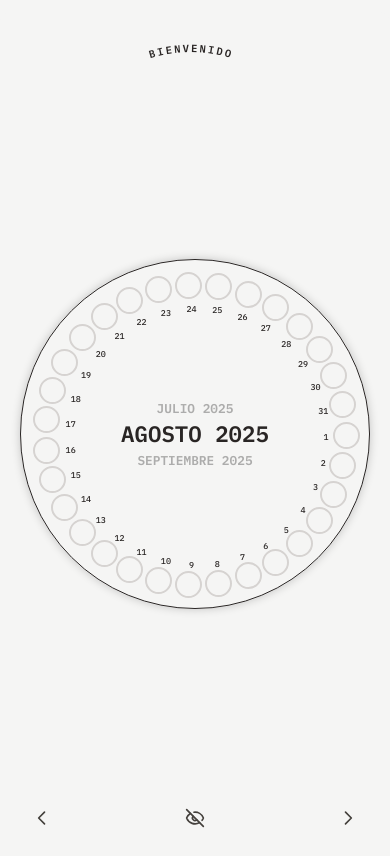
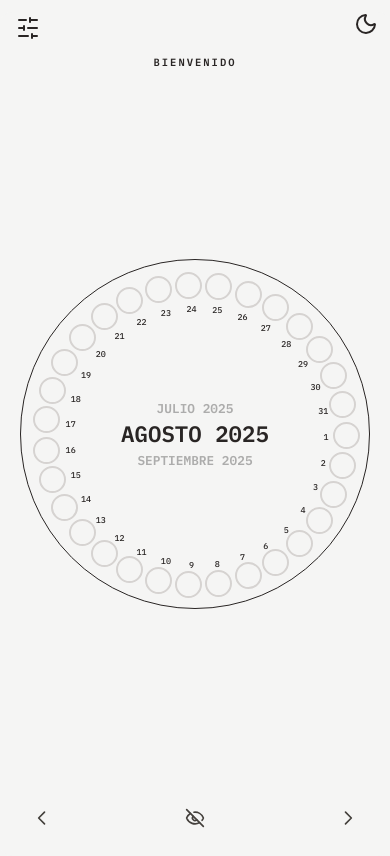
Before and after one commit to DiegoParadiso/recurnote, a React (Vite) app in the folder frontend/: page / in a window 390 px wide. Built offline with nearby package versions, Linux system fonts and the light colour scheme.

Commit message:
Refactor(ui): Cambio de jerarquías en visualización (z-index's), disposición visual de íconos para dispositivos pequeños

```diff
--- a/frontend/src/components/Circles/CircleLarge/CircleBackgroundText.jsx
+++ b/frontend/src/components/Circles/CircleLarge/CircleBackgroundText.jsx
@@ -1,9 +1,39 @@
 import React from 'react';
+import useWindowDimensions from '../../../hooks/useWindowDimensions'; // Asegurate que tenés este hook
 
 export default function CircleBackgroundText({ circleSize, radius, displayText }) {
+  const { width } = useWindowDimensions();
+  const isSmallScreen = width <= 640;
+
   const cx = circleSize / 2;
   const cy = circleSize / 2;
 
+  if (isSmallScreen) {
+    // Texto recto centrado en móviles
+    return (
+      <div
+        style={{
+          position: 'absolute',
+          top: '6%',
+          left: '50%',
+          transform: 'translate(-50%, -50%)',
+          pointerEvents: 'none',
+          zIndex: 10,
+          color: 'var(--color-text-primary)',
+          fontFamily: 'IBM Plex Mono, monospace',
+          fontSize: circleSize * 0.03,
+          letterSpacing: 2,
+          fontWeight: 600,
+          textAlign: 'center',
+          width: '100%',
+        }}
+      >
+        {displayText.toUpperCase()}
+      </div>
+    );
+  }
+
+  // Texto arqueado en pantallas grandes
   return (
     <div
       style={{
--- a/frontend/src/components/Circles/CircleLarge/CircleLarge.jsx
+++ b/frontend/src/components/Circles/CircleLarge/CircleLarge.jsx
@@ -144,21 +144,18 @@ export default function CircleLarge({ showSmall, selectedDay, setSelectedDay, is
         margin: '0 auto',
       }}
     >
-      {/* Sidebar pequeño en desktop */}
       {!isSmallScreen && showSmall && (
-        <div className="absolute right-0 top-1/2 -translate-y-1/2" style={{ zIndex: 9999 }}>
+        <div className="absolute right-0 top-1/2 -translate-y-1/2" style={{ zIndex: 10 }}>
           <CircleSmall onDayClick={setSelectedDay} isSmallScreen={false} selectedDay={selectedDay} />
         </div>
       )}
 
-      {/* Sidebar pequeño en móvil */}
       {isSmallScreen && showSmall && (
         <div
-          className="absolute z-[9999] flex items-center justify-center"
+          className="absolute z-[10] flex items-center justify-center"
           style={{
             backgroundColor: 'var(--color-bg)',
             borderRadius: '50%',
-            boxShadow: '0 0 10px rgba(0,0,0,0.2)',
             width: circleSize,
             height: circleSize,
             top: '50%',
@@ -176,7 +173,12 @@ export default function CircleLarge({ showSmall, selectedDay, setSelectedDay, is
       )}
 
       {/* Decoración (background text) siempre visible */}
-      <CircleBackgroundText circleSize={circleSize} radius={radius} displayText={displayText} />
+      <CircleBackgroundText
+        circleSize={circleSize}
+        radius={radius}
+        displayText={displayText}
+        isSmallScreen={isSmallScreen}
+      />
 
       {/* Zona de drop */}
       <div
--- a/frontend/src/components/Circles/CircleSmall/CircleSmall.jsx
+++ b/frontend/src/components/Circles/CircleSmall/CircleSmall.jsx
@@ -110,7 +110,7 @@ export default function CircleSmall({ onDayClick, isSmallScreen, selectedDay, si
     width: `${circleSize}px`,
     height: `${circleSize}px`,
     margin: isSmallScreen ? '0 auto' : '0 0 0 auto',
-    zIndex: 9999,
+    zIndex: 20,
     backgroundColor: 'var(--color-bg)',
     color: 'var(--color-text-primary)',
     border: '1px solid var(--color-text-primary)',
--- a/frontend/src/components/common/FlexibleContainer.jsx
+++ b/frontend/src/components/common/FlexibleContainer.jsx
@@ -1,3 +1,5 @@
+import React, { useState, useRef, useEffect } from 'react';
+
 import React, { useState, useRef, useEffect } from 'react';
 
 export default function FlexibleContainer({
@@ -22,56 +24,77 @@ export default function FlexibleContainer({
 
   const isDragging = useRef(false);
   const isResizing = useRef(false);
-  const dragStart = useRef({ mouseX: 0, mouseY: 0, x, y });
-  const resizeStart = useRef({ mouseX: 0, mouseY: 0, width: size.width, height: size.height });
+  const dragStart = useRef({ x, y, startX: 0, startY: 0 });
+  const resizeStart = useRef({ width: size.width, height: size.height, startX: 0, startY: 0 });
 
-  const onMouseDownDrag = (e) => {
+  const getEventXY = (e) => {
+    if (e.touches && e.touches.length > 0) {
+      return { x: e.touches[0].clientX, y: e.touches[0].clientY };
+    } else {
+      return { x: e.clientX, y: e.clientY };
+    }
+  };
+
+  const handleMove = (e) => {
+    const { x: clientX, y: clientY } = getEventXY(e);
+    if (isDragging.current) {
+      const dx = clientX - dragStart.current.startX;
+      const dy = clientY - dragStart.current.startY;
+      onMove?.({ x: dragStart.current.x + dx, y: dragStart.current.y + dy });
+    } else if (isResizing.current) {
+      const dx = clientX - resizeStart.current.startX;
+      const dy = clientY - resizeStart.current.startY;
+      const newWidth = Math.min(Math.max(resizeStart.current.width + dx, minWidth), maxWidth);
+      const newHeight = Math.min(Math.max(resizeStart.current.height + dy, minHeight), maxHeight);
+      setSize({ width: newWidth, height: newHeight });
+      onResize?.({ width: newWidth, height: newHeight });
+    }
+  };
+
+  const stopInteraction = () => {
+    isDragging.current = false;
+    isResizing.current = false;
+  };
+
+  const onStartDrag = (e) => {
+    if (!draggable) return;
     const tag = e.target.tagName.toLowerCase();
-    if (!draggable || ['input', 'textarea', 'select'].includes(tag) || e.target.dataset.resizeHandle) return;
+    if (['input', 'textarea', 'select'].includes(tag) || e.target.dataset.resizeHandle) return;
+
+    const { x: clientX, y: clientY } = getEventXY(e);
     isDragging.current = true;
-    dragStart.current = { mouseX: e.clientX, mouseY: e.clientY, x, y };
+    dragStart.current = { x, y, startX: clientX, startY: clientY };
     e.preventDefault();
   };
 
-  const onMouseDownResize = (e) => {
+  const onStartResize = (e) => {
     if (!resizable) return;
+    const { x: clientX, y: clientY } = getEventXY(e);
     isResizing.current = true;
-    resizeStart.current = { mouseX: e.clientX, mouseY: e.clientY, width: size.width, height: size.height };
+    resizeStart.current = {
+      width: size.width,
+      height: size.height,
+      startX: clientX,
+      startY: clientY,
+    };
     e.preventDefault();
     e.stopPropagation();
   };
 
   useEffect(() => {
-    const onMouseMove = (e) => {
-      if (isDragging.current) {
-        const dx = e.clientX - dragStart.current.mouseX;
-        const dy = e.clientY - dragStart.current.mouseY;
-        onMove?.({ x: dragStart.current.x + dx, y: dragStart.current.y + dy });
-      } else if (isResizing.current) {
-        const dx = e.clientX - resizeStart.current.mouseX;
-        const dy = e.clientY - resizeStart.current.mouseY;
-        const newWidth = Math.min(Math.max(resizeStart.current.width + dx, minWidth), maxWidth);
-        const newHeight = Math.min(Math.max(resizeStart.current.height + dy, minHeight), maxHeight);
-        setSize({ width: newWidth, height: newHeight });
-        onResize?.({ width: newWidth, height: newHeight });
-      }
-    };
-
-    const onMouseUp = () => {
-      isDragging.current = false;
-      isResizing.current = false;
-    };
-
-    window.addEventListener('mousemove', onMouseMove);
-    window.addEventListener('mouseup', onMouseUp);
+    window.addEventListener('mousemove', handleMove);
+    window.addEventListener('mouseup', stopInteraction);
+    window.addEventListener('touchmove', handleMove, { passive: false });
+    window.addEventListener('touchend', stopInteraction);
 
     return () => {
-      window.removeEventListener('mousemove', onMouseMove);
-      window.removeEventListener('mouseup', onMouseUp);
+      window.removeEventListener('mousemove', handleMove);
+      window.removeEventListener('mouseup', stopInteraction);
+      window.removeEventListener('touchmove', handleMove);
+      window.removeEventListener('touchend', stopInteraction);
     };
-  }, [minWidth, minHeight, maxWidth, maxHeight, onMove, onResize]);
+  }, [onMove, onResize]);
 
-  // Solo actualizar tamaño si NO se está redimensionando manualmente para no pisar al usuario
   useEffect(() => {
     if (!isResizing.current && width && height) {
       setSize({ width, height });
@@ -80,7 +103,8 @@ export default function FlexibleContainer({
 
   return (
     <div
-      onMouseDown={onMouseDownDrag}
+      onMouseDown={onStartDrag}
+      onTouchStart={onStartDrag}
       style={{
         position: 'absolute',
         left: `${x - size.width / 2}px`,
@@ -88,8 +112,6 @@ export default function FlexibleContainer({
         transform: `rotate(${rotation}deg)`,
         width: size.width,
         height: size.height,
-        minHeight,
-        maxHeight,
         overflow: 'auto',
         cursor: isDragging.current ? 'grabbing' : draggable ? 'grab' : 'default',
         border: '1px solid rgba(0,0,0,0.05)',
@@ -104,14 +126,16 @@ export default function FlexibleContainer({
       {resizable && (
         <div
           data-resize-handle
-          onMouseDown={onMouseDownResize}
-          className="resize-handle-native"
+          onMouseDown={onStartResize}
+          onTouchStart={onStartResize}
           style={{
             position: 'absolute',
             right: 0,
             bottom: 0,
+            width: '16px',
+            height: '16px',
             cursor: 'nwse-resize',
-            borderRadius: '2px',
+            backgroundColor: 'transparent',
             zIndex: 10,
           }}
         />
--- a/frontend/src/pages/Home.jsx
+++ b/frontend/src/pages/Home.jsx
@@ -35,8 +35,24 @@ export default function Home() {
         transition: 'background-color 0.3s ease, color 0.3s ease',
       }}
     >
-      {/* Config + toggle tema */}
-      <div className="fixed top-3 left-3 z-70 flex gap-3 items-center">
+      {/* ConfigButton (menú 3 barras) en móvil arriba izquierda */}
+      <div
+        className="fixed top-3 left-3 z-[30] sm:hidden"
+        aria-label="Mostrar configuración móvil"
+      >
+        <ConfigButton onToggle={() => setShowConfigPanel(v => !v)} />
+      </div>
+
+      {/* ThemeToggle en móvil arriba derecha */}
+      <div
+        className="fixed top-3 right-3 z-[30] sm:hidden"
+        aria-label="Toggle tema oscuro móvil"
+      >
+        <ThemeToggle />
+      </div>
+
+      {/* ConfigButton y ThemeToggle juntos en desktop arriba izquierda */}
+      <div className="fixed top-3 left-3 z-[20] hidden sm:flex gap-3 items-center">
         <ConfigButton onToggle={() => setShowConfigPanel(v => !v)} />
         <ThemeToggle />
       </div>
@@ -46,7 +62,7 @@ export default function Home() {
         <div
           className="hidden sm:block"
           style={{
-            zIndex: showConfigPanel ? 10 : 30,
+            zIndex: 30,
             position: 'relative',
             border: '1px solid var(--color-border)',
             borderRadius: '8px',
```
Lines whose indentation alone changed are shown as unchanged.
